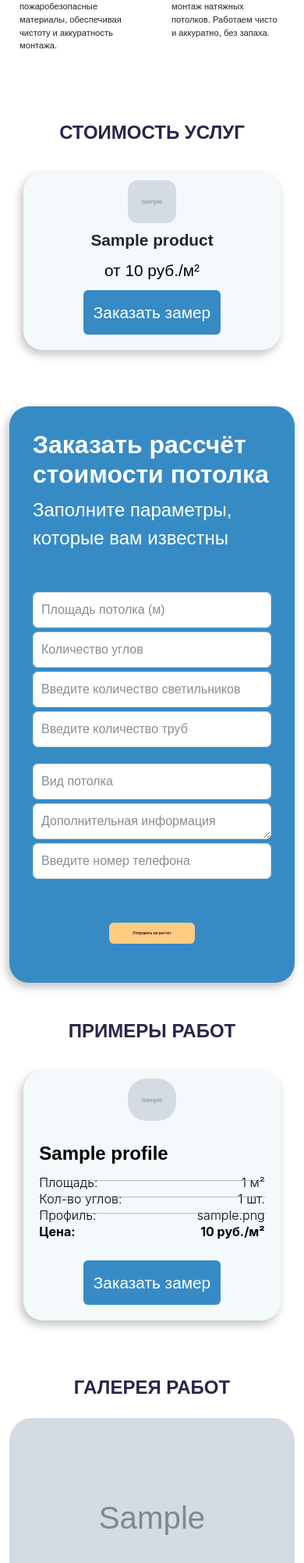
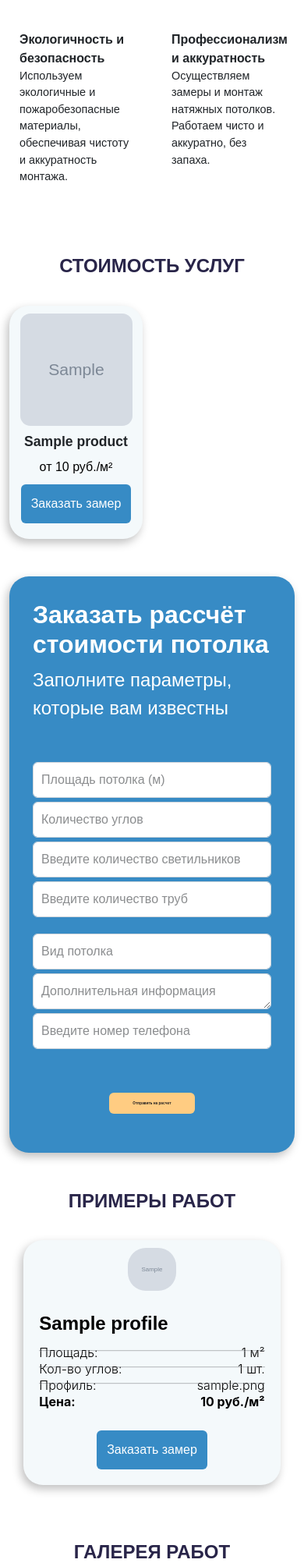
Before and after one commit to ToHellForever/your_stretch, a Django app: page / in a window 390 px wide. Shown: the part 1522-3526 px from the top of the page at 78% size. Run offline with Django 5.2, Linux system fonts and the light colour scheme; tables that the repository leaves empty hold one stand-in row (values such as "Sample post"); grey boxes marked "Sample" are stand-in pictures.

Commit message:
карточки товара готовы

```diff
--- a/static/css/blocks.css
+++ b/static/css/blocks.css
@@ -78,7 +78,7 @@ h4 {
 }
 
 
-@media (max-width: 960px) {
+@media (max-width: 768px) {
     h1 {
         font-size: 1.5rem;
     }
@@ -86,18 +86,18 @@ h4 {
         font-size: 1rem;
         white-space: wrap;
     }
-    .block1-text{
-        font-size: 0.7rem !important;
-    }
     .block2-head {
         font-size: 1rem;
         white-space: wrap;
     }
     .block1-text {
-        font-size: 0.7rem !important;
+        font-size: 0.9rem !important;
+    }
+    .block2-text {
+        font-size: 0.9rem !important;
     }
     .col-4 {
         flex: 0 0 50%;
-        max-width: 50%;
+        margin-left: 0px;
     }
 }
--- a/static/css/product_card.css
+++ b/static/css/product_card.css
@@ -56,3 +56,26 @@
     /* плавное увеличение размера*/
     transition: all 0.3s ease-in-out;
 }
+
+@media (max-width: 767px) {
+    .product-card {
+        width: 100%;
+        height: 100%;
+    }
+    .product-image {
+        width: 9rem;
+        height: 9rem;
+        margin-top: 10px;
+        border-radius: 13px;
+        object-fit: cover;
+    }
+    .product-title {
+        font-size: 1.1rem;
+    }
+    .product-price {
+        font-size: 1rem;
+    }
+    .product-button {
+        font-size: 1rem;
+    }
+}
--- a/templates/landing.html
+++ b/templates/landing.html
@@ -173,7 +173,7 @@
   <h1>СТОИМОСТЬ УСЛУГ</h1>
   <div class='row mt-3'>
     {% for product in products %}
-      <div class='col-md-4 mb-4 d-flex justify-content-center'>
+      <div class='col-md-4 col-6 d-flex justify-content-center'>
         <div class='product-card'>
           <img src="{{ product.image.url }}" class='product-image' alt="{{ product.title }}">
           <h3 class='product-title'>{{ product.title }}</h3>
```
